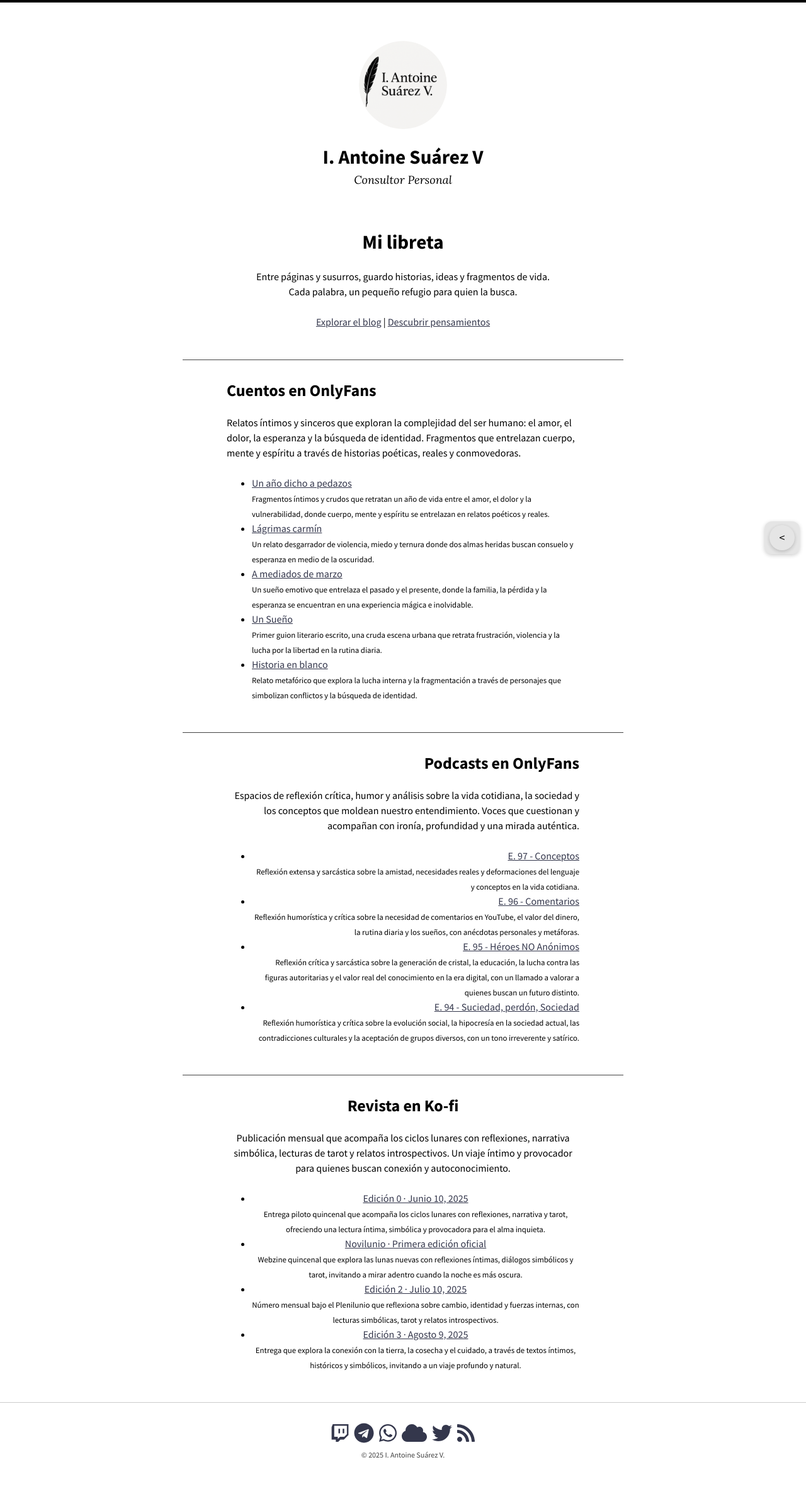
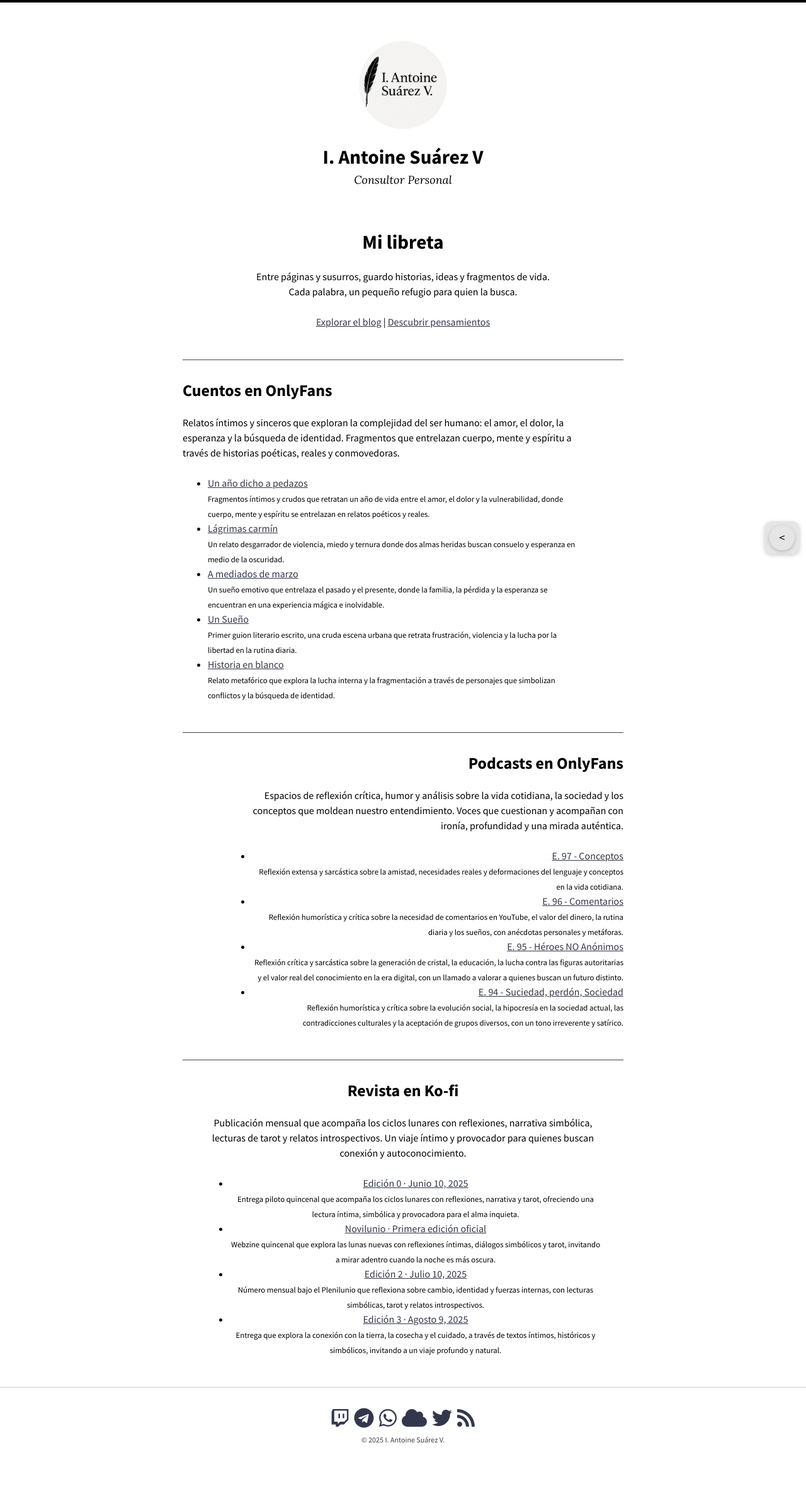
Before and after one commit to KajiiNarumi/iasuarezv, a Jekyll site: the page built from libreta.html, in a window 1280 px wide. Shown: the whole page at 63% size. Built offline with Jekyll 4.4.1, drawn with Linux system fonts in a browser that asks for light colours; nearby versions of some CDN libraries; after the commit the page ends 2360 px from its top, so only the background shows below that.

Commit message:
Update libreta.html

```diff
--- a/libreta.html
+++ b/libreta.html
@@ -82,8 +82,22 @@ title: "Mi libreta"
     padding-top: 0;
   }
 
-  .contenido-limitado {
-    max-width: 80%;
-    margin: 0 auto;
+  /* Ajuste del límite según alineación */
+  .text-left .contenido-limitado {
+    max-width: 90%;
+    margin-left: 0;
+    margin-right: 10%;
+  }
+
+  .text-right .contenido-limitado {
+    max-width: 90%;
+    margin-left: 10%;
+    margin-right: 0;
+  }
+
+  .text-center .contenido-limitado {
+    max-width: 90%;
+    margin-left: auto;
+    margin-right: auto;
   }
 </style>
```
